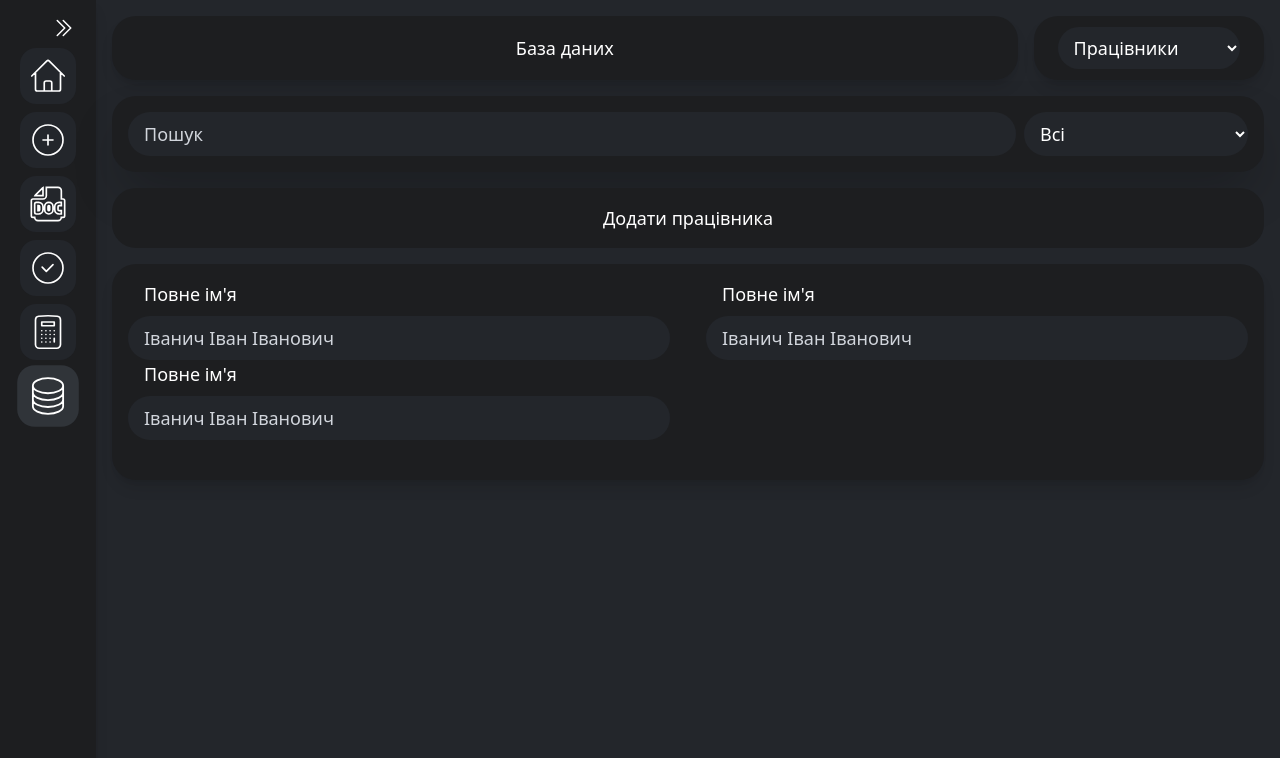
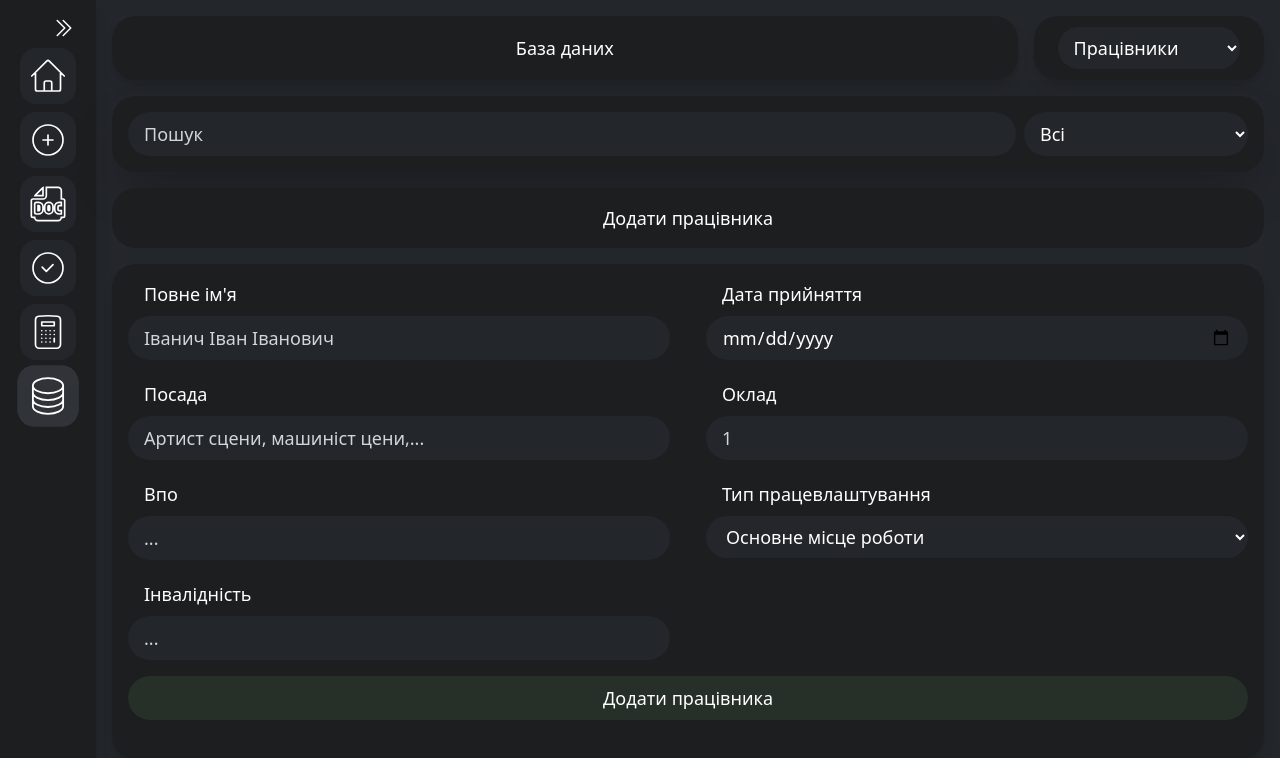
Before and after one commit to zhamanko/DocsCadr, a Vue app: page /date-base in a window 1280 px wide. Shown: the top 758 px of the page. Built offline with nearby package versions, Linux system fonts and the light colour scheme.

Commit message:
feat: update ComponentAddEmployees to enhance employee addition form with new fields and improved scrollbar styling

```diff
--- a/src/assets/main.css
+++ b/src/assets/main.css
@@ -1,32 +1,22 @@
 @import "tailwindcss";
 
 @layer utilities {
-  .custom-scrollbar::-webkit-scrollbar {
+  .scrollbar-thin::-webkit-scrollbar {
     width: 6px;
-    height: 6px; /* якщо буде overflow-x */
   }
 
-  .custom-scrollbar::-webkit-scrollbar-track {
-    background: transparent;
-  }
-
-  .custom-scrollbar::-webkit-scrollbar-thumb {
-    background-color: #6b7280;
+  .scrollbar-thin::-webkit-scrollbar-thumb {
+    background-color: #555;
     border-radius: 4px;
   }
 
-  .custom-scrollbar::-webkit-scrollbar-thumb:hover {
-    background-color: #9ca3af;
+  .scrollbar-thin::-webkit-scrollbar-track {
+    background-color: #1d1e20;
   }
 
-  /* Ефект зсуву скролбара трохи вліво (хакавий спосіб) */
-  .scrollbar-offset-left {
-    margin-right: 8px; /* компенсує ширину скролбара */
-    padding-right: 8px;
-  }
-
-  .custom-scrollbar {
+  /* Firefox */
+  .scrollbar-thin {
     scrollbar-width: thin;
-    scrollbar-color: #6b7280 transparent;
+    scrollbar-color: #555 #1d1e20;
   }
 }
--- a/src/components/ComponentsTable/ComponentAddEmployees.vue
+++ b/src/components/ComponentsTable/ComponentAddEmployees.vue
@@ -4,34 +4,28 @@ export default {
     data() {
         return {
             search: '',
-            allOption: [
-                'Костюмер',
-                'Начальник',
-                'Директор',
-                'Заступник'
-            ],
+            allOption: ['Костюмер', 'Начальник', 'Директор', 'Заступник'],
             filteredOptions: [],
-            showDropdown: false
+            showDropdown: false,
+            type_work: "",
         };
     },
     methods: {
         filterOptions() {
             const value = this.search.trim().toLowerCase();
-            if (value === '') {
-                this.filteredOptions = [];
-                return;
-            }
-            this.filteredOptions = this.allOption.filter(name =>
-                name.toLowerCase().includes(value)
-            );
+            this.filteredOptions = value
+                ? this.allOption.filter(name => name.toLowerCase().includes(value))
+                : [];
         },
         selectOption(option) {
             this.search = option;
             this.showDropdown = false;
         },
         handleClickOutside(event) {
-            if (!this.$el.contains(event.target)) {
+            const container = this.$refs.container;
+            if (container && !container.contains(event.target)) {
                 this.showDropdown = false;
+            }
         }
     },
     mounted() {
@@ -39,46 +33,94 @@ export default {
     },
     beforeUnmount() {
         document.removeEventListener('click', this.handleClickOutside);
-        },
     }
-}
+};
 </script>
 
 <template>
-    <div class="p-4 flex gap-9">
-        <div class="w-full">
+    <div class="flex flex-col p-4">
+        <div class="flex gap-9">
+            <div class="flex flex-col gap-5 w-full">
+
                 <div class="flex flex-col gap-2">
                     <label for="full_name" class="ps-4">Повне ім'я</label>
                     <input type="text" name="full_name"
-                    class="bg-[#23262b] flex-1 px-4 text-white rounded-3xl  py-2 placeholder:text-gray-300 hover:bg-[#2d3036] hover:scale-101 focus:bg-[#2d3036] focus:scale-101 transition"
+                        class="bg-[#23262b] flex-1 px-4 text-white rounded-3xl py-2 placeholder:text-gray-300 hover:bg-[#2d3036] hover:scale-101 focus:bg-[#2d3036] focus:scale-101 transition"
                         placeholder="Іванич Іван Іванович">
                 </div>
+
                 <div class="flex flex-col gap-2">
-                <label for="full_name" class="ps-4">Повне ім'я</label>
-                <div class="relative ">
-                    <input type="text" name="full_name" v-model="search" @input="filterOptions"
-                        @focus="showDropdown = true"
-                        class="bg-[#23262b] flex-1 px-4 w-full text-white rounded-3xl  py-2 placeholder:text-gray-300 hover:bg-[#2d3036] hover:scale-101 focus:bg-[#2d3036] focus:scale-101 transition"
-                        placeholder="Іванич Іван Іванович" />
+                    <label for="position" class="ps-4">Посада</label>
+                    <div class="relative" ref="container">
+                        <input type="text" name="position" v-model="search" @input="filterOptions"
+                            @focus="showDropdown = true" :class="[
+                                'bg-[#23262b] flex-1 px-4 w-full text-white py-2 placeholder:text-gray-300 hover:bg-[#2d3036] hover:scale-101 focus:bg-[#2d3036] focus:scale-101 transition',
+                                filteredOptions.length && showDropdown ? 'rounded-t-3xl' : 'rounded-3xl'
+                            ]" placeholder="Артист сцени, машиніст цени,..." />
                         <div v-if="showDropdown && filteredOptions.length"
-                        class="absolute z-10 w-full border bg-[#23262b] border-none rounded-3xl max-h-40 overflow-y-auto overflow-x-auto shadow scrollbar-thin">
+                            class="absolute z-10 w-full border bg-[#23262b] border-none rounded-b-3xl max-h-40 overflow-y-auto overflow-x-auto shadow scrollbar-thin">
                             <div v-for="(option, index) in filteredOptions" :key="index"
                                 class="px-3 py-2 hover:bg-[#2d3036] cursor-pointer" @click="selectOption(option)">
                                 {{ option }}
                             </div>
                         </div>
                     </div>
+                </div>
+
+                <div class="flex flex-col gap-2">
+                    <label for="VBO" class="ps-4">Впо</label>
+                    <input type="text" name="VBO"
+                        class="bg-[#23262b] flex-1 px-4 text-white rounded-3xl py-2 placeholder:text-gray-300 hover:bg-[#2d3036] hover:scale-101 focus:bg-[#2d3036] focus:scale-101 transition"
+                        placeholder="...">
+                </div>
+
+                <div class="flex flex-col gap-2">
+                    <label for="invalidity" class="ps-4">Інвалідність</label>
+                    <input type="text" name="invalidity"
+                        class="bg-[#23262b] flex-1 px-4 text-white rounded-3xl py-2 placeholder:text-gray-300 hover:bg-[#2d3036] hover:scale-101 focus:bg-[#2d3036] focus:scale-101 transition"
+                        placeholder="...">
+                </div>
 
             </div>
+
+            <div class="w-full flex flex-col gap-5">
+
+                <div class="flex flex-col gap-2">
+                    <label for="date_accepted" class="ps-4">Дата прийняття</label>
+                    <input type="date" name="date_accepted"
+                        class="bg-[#23262b] flex-1 px-4 text-white rounded-3xl py-2 placeholder:text-gray-300 hover:bg-[#2d3036] hover:scale-101 focus:bg-[#2d3036] focus:scale-101 transition"
+                        placeholder="...">
                 </div>
 
-        <div class="w-full">
                 <div class="flex flex-col gap-2">
-                <label for="full_name" class="ps-4">Повне ім'я</label>
+                    <label for="full_name" class="ps-4">Оклад</label>
                     <input type="text" name="full_name"
                         class="bg-[#23262b] flex-1 px-4 text-white rounded-3xl  py-2 placeholder:text-gray-300 hover:bg-[#2d3036] hover:scale-101 focus:bg-[#2d3036] focus:scale-101 transition"
-                    placeholder="Іванич Іван Іванович">
+                        placeholder="1">
+                </div>
+
+                <div class="flex flex-col gap-2">
+                    <label for="type_work" class="ps-4">Тип працевлаштування</label>
+                    <select name="type_work" id="" v-model="type_work"
+                        class="bg-[#23262b] flex-1 px-4 text-white rounded-3xl  py-2 placeholder:text-gray-300 hover:bg-[#2d3036] hover:scale-101 focus:bg-[#2d3036] focus:scale-101 transition">
+                        <option value="">Основне місце роботи</option>
+                        <option value="">Внутрішнє сумісництво</option>
+                        <option value="">Зовнішнє сумісництво</option>
+                        <option value="Доплата">Доплата</option>
+                    </select>
+                </div>
+
+                <div class="flex flex-col gap-2"
+                v-if="type_work === 'Доплата'">
+                    <label for="Bonus" class="ps-4">Бонус доплати</label>
+                    <input type="text" name="Bonus"
+                        class="bg-[#23262b] flex-1 px-4 text-white rounded-3xl  py-2 placeholder:text-gray-300 hover:bg-[#2d3036] hover:scale-101 focus:bg-[#2d3036] focus:scale-101 transition"
+                        placeholder="30%">
                 </div>
             </div>
         </div>
+        <button
+            class="bg-[#263028] mt-4 text-white rounded-3xl p-2 hover:bg-[#2e3d31] focus:bg-[#2e3d31] hover:scale-101 focus:scale-101 transition">
+            Додати працівника</button>
+    </div>
 </template>
```
Lines whose indentation alone changed are shown as unchanged.
